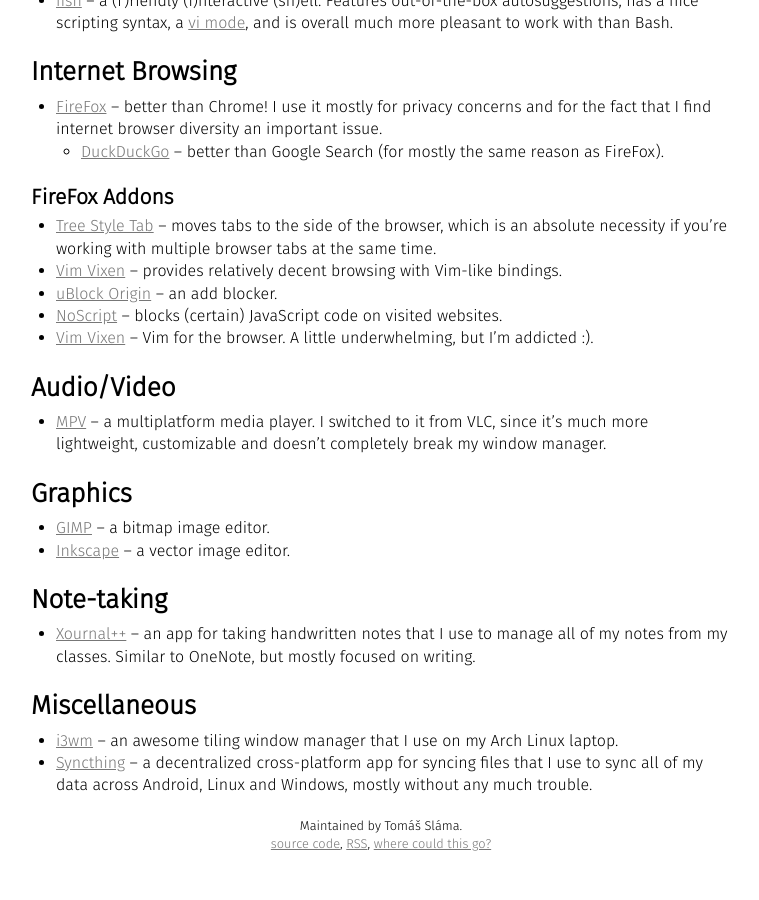
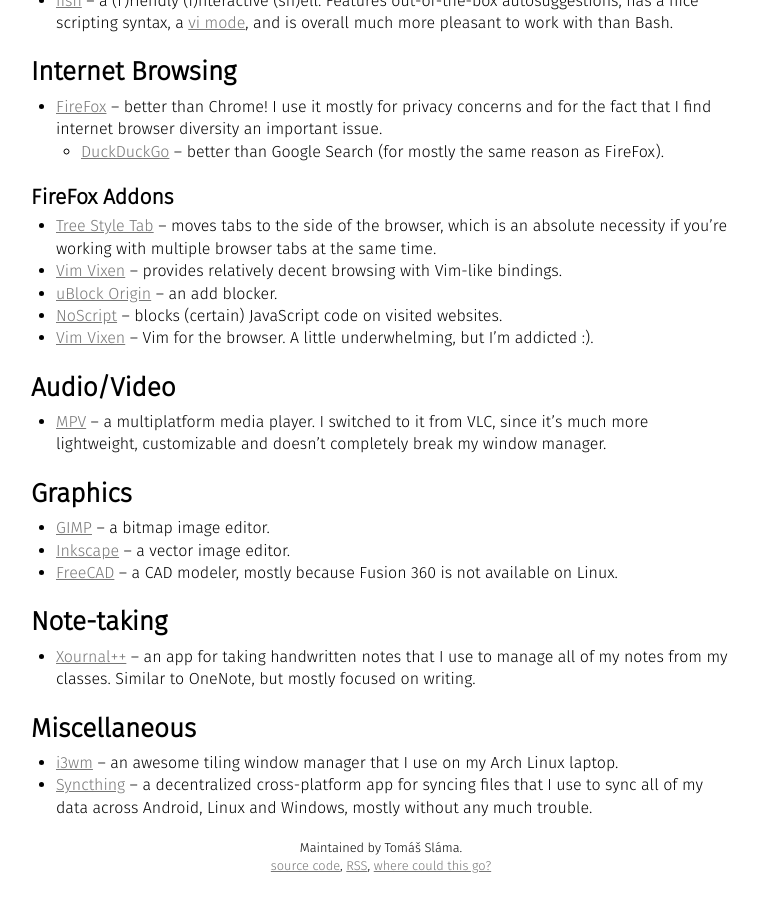
Before and after one commit to xiaoxiae/slama.dev, a Jekyll site: the page built from tools.md, in a window 1280 px wide and 900 px high, scrolled down 679 px. Shown: the whole window, without its empty margins (259-1018 px from the left). Built offline with Jekyll 4.4.1, drawn with Linux system fonts in a browser that asks for light colours; before the commit the page ends 1557 px from its top, so only the background shows below that.

Commit message:
CV and Tools update

```diff
--- a/tools.md
+++ b/tools.md
@@ -38,6 +38,7 @@
 ### Graphics
 - [GIMP](https://www.gimp.org/) -- a bitmap image editor.
 - [Inkscape](https://inkscape.org/) -- a vector image editor.
+- [FreeCAD](https://www.freecadweb.org/) -- a CAD modeler, mostly because Fusion 360 is not available on Linux.
 
 ### Note-taking
 - [Xournal++](https://github.com/xournalpp/xournalpp) -- an app for taking handwritten notes that I use to manage all of my notes from my classes. Similar to OneNote, but mostly focused on writing.
```
Also changed, not shown: 1 other file.
